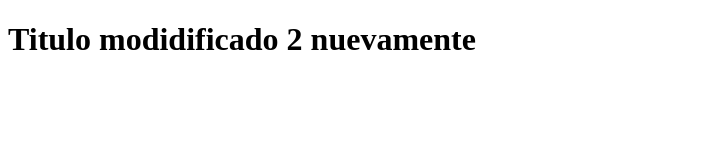
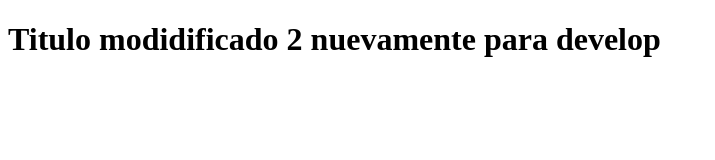
Before and after one commit to juancabellopinto87-svg/hellowgit, a plain HTML site: page index.html in a window 1280 px wide. Shown: the whole page, without its empty margins (0-715 px from the left). Drawn offline with Linux system fonts and the light colour scheme.

Commit message:
se realizo una actualizacion en develop

```diff
--- a/index.html
+++ b/index.html
@@ -6,6 +6,6 @@
     <title>Demo Git</title>
 </head>
 <body>
-    <h1>Titulo modidificado 2 nuevamente </h1>
+    <h1>Titulo modidificado 2 nuevamente para develop</h1>
 </body>
 </html>
```
